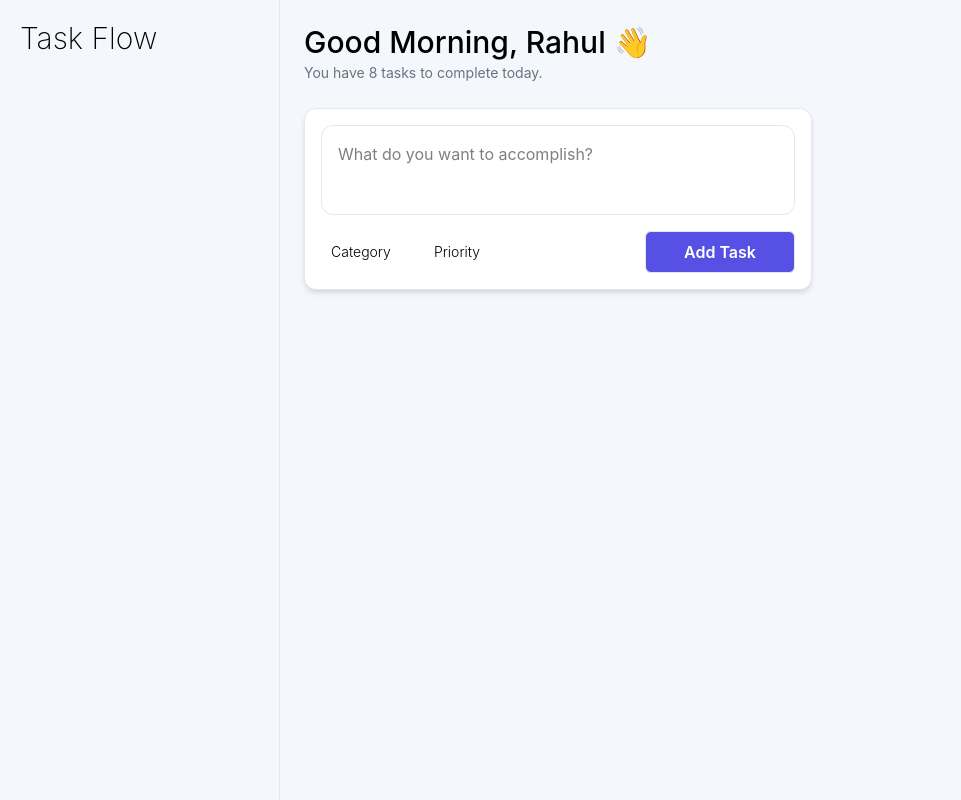
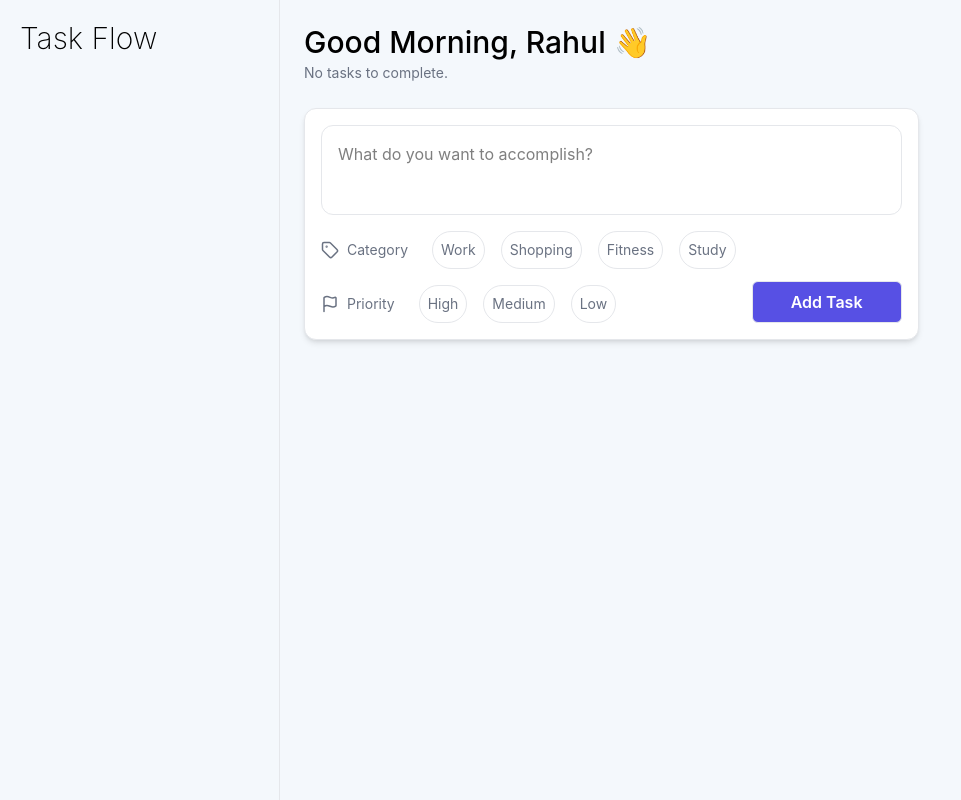
Before and after one commit to rxhulkrishna/taskflow, a React (Vite) app: page / in a window 1280 px wide. Shown: the whole page, without its empty margins (0-961 px from the left). Built offline with nearby package versions, Linux system fonts and the light colour scheme.

Commit message:
added options to tasks

```diff
--- a/package.json
+++ b/package.json
@@ -11,6 +11,7 @@
   },
   "dependencies": {
     "@tailwindcss/vite": "^4.3.0",
+    "lucide-react": "^1.16.0",
     "react": "^19.2.6",
     "react-dom": "^19.2.6",
     "tailwindcss": "^4.3.0"
--- a/src/Layout/MainContent.jsx
+++ b/src/Layout/MainContent.jsx
@@ -6,10 +6,11 @@ import TaskList from "../components/TaskList";
 
 function MainContent() {
   const [tasks, setTasks] = useState([]);
+  const noOfTasks = tasks.length;
 
   return (
     <main className="flex-1 flex flex-col rounded-r-xl gap-6 p-6 overflow-hidden">
-      <Header />
+      <Header noOfTasks={noOfTasks}/>
 
       <div className="flex flex-1 min-h-0 gap-6">
         <section className="flex-1 flex flex-col min-h-0">
--- a/src/components/Header.jsx
+++ b/src/components/Header.jsx
@@ -1,7 +1,10 @@
-function Header() {
+function Header({noOfTasks}) {
   return <div>
     <h1 className="text-3xl font-medium">Good Morning, Rahul 👋</h1>
-    <span className="text-gray-500 text-sm">You have 8 tasks to complete today.</span>
+    {noOfTasks > 0
+    ? <span className="text-gray-500 text-sm">You have {noOfTasks} {noOfTasks > 1 ? 'tasks' : 'task'} to complete today.</span>
+    : <span className="text-gray-500 text-sm">No tasks to complete.</span>
+  }
   </div>;
 }
 
--- /dev/null
+++ b/src/components/SelectionButton.jsx
@@ -0,0 +1,36 @@
+const btnStyle =
+  "border border-gray-200 text-sm text-gray-500 rounded-full p-2 hover:bg-blue-100 transition";
+
+function SelectionButton({ title, icon, options, selected, onSelection }) {
+  function _handleClick(e, option) {
+    e.preventDefault();
+    if (selected === option) {
+      onSelection("");
+    } else {
+      onSelection(option);
+    }
+  }
+
+  if (!options) return;
+  return (
+    <div className="flex gap-6 items-center text-gray-500">
+      <div className="flex gap-2 items-center">
+        <i>{icon}</i>
+        <span class="text-sm">{title}</span>
+      </div>
+      <div className="flex gap-4">
+        {options.map((option) => (
+          <button
+            key="option"
+            className={`${btnStyle} ${selected === option ? "bg-blue-100" : ""}`}
+            onClick={(e) => _handleClick(e, option)}
+          >
+            {option}
+          </button>
+        ))}
+      </div>
+    </div>
+  );
+}
+
+export default SelectionButton;
--- a/src/components/TaskCard.jsx
+++ b/src/components/TaskCard.jsx
@@ -5,7 +5,8 @@ function TaskCard({ task }) {
       <h3 className={`text-lg ${task.completed ? 'line-through' : ''}`}>{task.title}</h3>
       <div className="flex gap-2">
         <span className="text-sm text-gray-500">{due}</span>
-        <span className="text-sm text-gray-500">#{task.category}</span>
+        {task.category ? <span className="text-sm text-gray-500">#{task.category}</span> : ''}
+        {task.priority ? <span className="text-sm text-gray-500">#{task.priority}</span> : ''}
       </div>
     </div>
   );
--- a/src/components/TaskForm.jsx
+++ b/src/components/TaskForm.jsx
@@ -1,4 +1,6 @@
 import { useState } from "react";
+import SelectionButton from "./SelectionButton";
+import { Flag, Tag } from "lucide-react";
 
 const initialTask = {
   title: "",
@@ -7,24 +9,37 @@ const initialTask = {
   dueDate: "",
 };
 
+const options = {
+  category: ["Work", "Shopping", "Fitness", "Study"],
+  priority: ["High", "Medium", "Low"],
+};
+
 function TaskForm({ addTasks }) {
   const [formData, setFormData] = useState(initialTask);
 
-  function _handleTaskTitle(e) {
+  function _handleTitleChange(e) {
     const targetValue = e.target.value;
     setFormData((prevFormData) => ({ ...prevFormData, title: targetValue }));
   }
 
+  function onCategory(value) {
+    setFormData((prevFormData) => ({...prevFormData, category: value}));
+  }
+
+  function onPriority(value) {
+    setFormData((prevFormData) => ({...prevFormData, priority: value}));
+  }
+
   function _formSubmit(e) {
     e.preventDefault();
-    if(formData.title.trim() === '') {
+    if (formData.title.trim() === "") {
       return;
     }
     const newTask = {
       id: crypto.randomUUID(),
       title: formData.title.trim(),
-      category: "Work",
-      priority: "Low",
+      category: formData.category,
+      priority: formData.priority,
       completed: false,
       dueDate: "May 24, 2026",
     };
@@ -42,19 +57,27 @@ function TaskForm({ addTasks }) {
         type="text"
         placeholder="What do you want to accomplish?"
         value={formData.title}
-        onInput={_handleTaskTitle}
+        onInput={_handleTitleChange}
       />
       <div className="flex flex-row justify-between gap-4 items-center">
-        <div className="flex flex-row justify-start gap-4">
-          <button type="button" className="text-sm font-light w-20">
-            Category
-          </button>
-          <button type="button" className="text-sm font-light w-20">
-            Priority
-          </button>
+        <div className="flex flex-col justify-start gap-4">
+          <SelectionButton
+            title="Category"
+            icon={<Tag size={18} />}
+            options={options.category}
+            selected={formData.category}
+            onSelection={onCategory}
+          />
+          <SelectionButton
+            title="Priority"
+            icon={<Flag size={18} />}
+            options={options.priority}
+            selected={formData.priority}
+            onSelection={onPriority}
+          />
         </div>
         <button
-          className="w-37.5 border border-gray-200 rounded-md p-2 bg-[#5750e4] text-white font-semibold"
+          className="w-37.5 border border-gray-200 rounded-md p-2 bg-[#5750e4] text-white font-semibold self-end"
           type="submit"
         >
           Add Task
```
Also changed, not shown: 1 other file (tests, documents, lock files or other folders).
